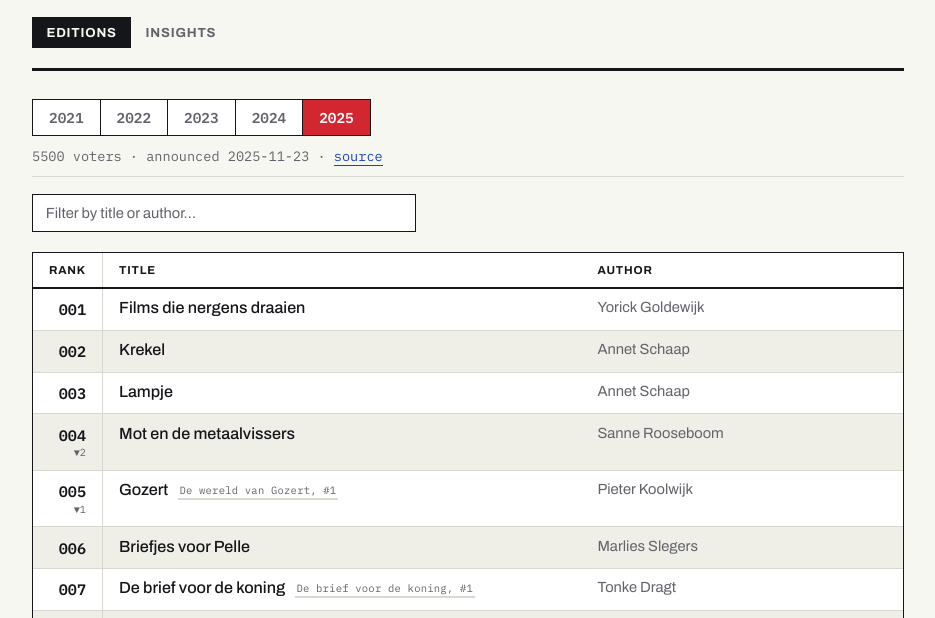
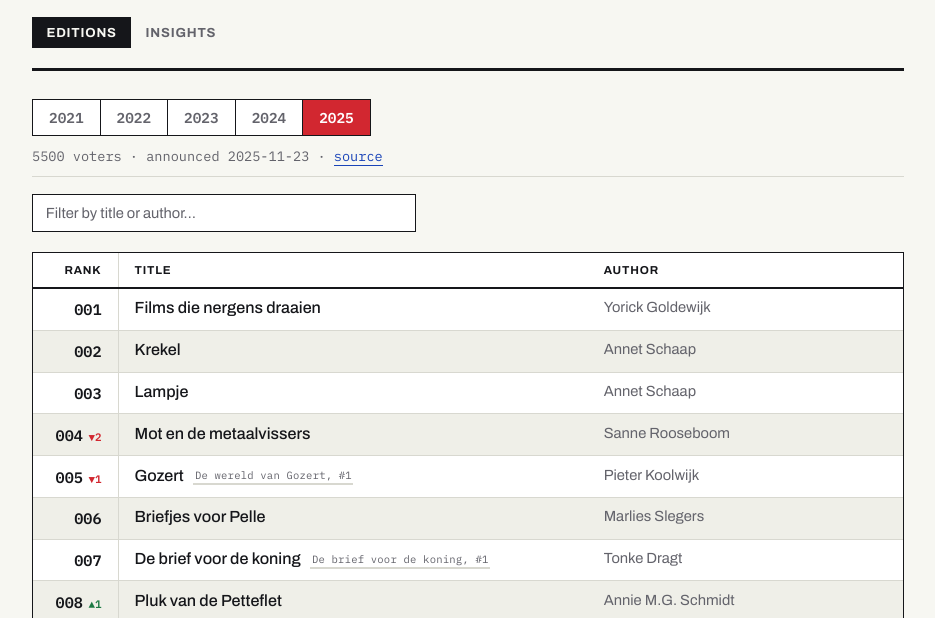
Before and after one commit to olafveerman/grote-vriendelijke-100, a website: page site/index.html in a window 1280 px wide. Shown: the part 175-793 px from the top of the page, without its empty margins (172-1107 px from the left). Drawn offline with Linux system fonts and the light colour scheme; files whose address does not match are found by name; a web font is replaced by a local one.

Commit message:
Move rank-delta inline and add red/green by direction
Was stacked below the rank number, which made rows with a change
taller than their neighbours and broke the table's row rhythm — now
sits inline next to the rank instead, so every row stays the same
height regardless of whether it has a delta. Also color-coded: green
for a rise, red for a drop (new --green token, added alongside the
existing palette in both themes).

Co-Authored-By: Claude Sonnet 5 <noreply@anthropic.com>

```diff
--- a/site/index.html
+++ b/site/index.html
@@ -14,6 +14,7 @@
     --red: #D22730;
     --red-ink: #FFFFFF;
     --blue: #1A44B8;
+    --green: #1C7A43;
     --yellow: #F2C100;
     --yellow-ink: #15161A;
     --shadow: rgba(21, 22, 26, 0.16);
@@ -30,6 +31,7 @@
       --red: #FF5B5F;
       --red-ink: #15161A;
       --blue: #6C93F5;
+      --green: #3DD17A;
       --yellow: #F5D033;
       --yellow-ink: #15161A;
       --shadow: rgba(0, 0, 0, 0.5);
@@ -46,6 +48,7 @@
     --red: #FF5B5F;
     --red-ink: #15161A;
     --blue: #6C93F5;
+    --green: #3DD17A;
     --yellow: #F5D033;
     --yellow-ink: #15161A;
     --shadow: rgba(0, 0, 0, 0.5);
@@ -242,8 +245,9 @@
 
   th.col-rank, td.col-rank {
     text-align: right;
-    width: 3.5rem;
+    width: 5rem;
     border-right: 1px solid var(--border);
+    white-space: nowrap;
   }
 
   tbody tr:nth-child(even) { background: var(--surface-alt); }
@@ -271,13 +275,16 @@
   }
 
   .rank-delta {
-    display: block;
+    display: inline-block;
     font-family: 'IBM Plex Mono', monospace;
     font-variant-numeric: tabular-nums;
-    font-size: 0.64rem;
-    color: var(--ink-muted);
-    margin-top: 0.1rem;
+    font-size: 0.68rem;
+    font-weight: 600;
+    margin-left: 0.35rem;
   }
+
+  .rank-delta--up { color: var(--green); }
+  .rank-delta--down { color: var(--red); }
 
   .title-cell { max-width: 26rem; }
 
@@ -837,14 +844,14 @@
     return `<span class="no-id-chip">no Goodreads ID</span>`;
   }
 
-  // Quiet, same colour either way — direction is carried by the arrow glyph,
-  // not a loud up/down colour, per the "small hint, not a badge" ask.
+  // Small inline hint next to the rank, not a badge — sits on the same line
+  // so rows with a change don't grow taller than their neighbours.
   function rankDeltaHtml(book, year, rank) {
     const prior = book.editions.find(e => e.year === year - 1)?.rank;
     if (prior == null || prior === rank) return '';
     return prior > rank
-      ? `<span class="rank-delta">&#9650;${prior - rank}</span>`
-      : `<span class="rank-delta">&#9660;${rank - prior}</span>`;
+      ? `<span class="rank-delta rank-delta--up">&#9650;${prior - rank}</span>`
+      : `<span class="rank-delta rank-delta--down">&#9660;${rank - prior}</span>`;
   }
 
   function openModal(workKey) {
```
